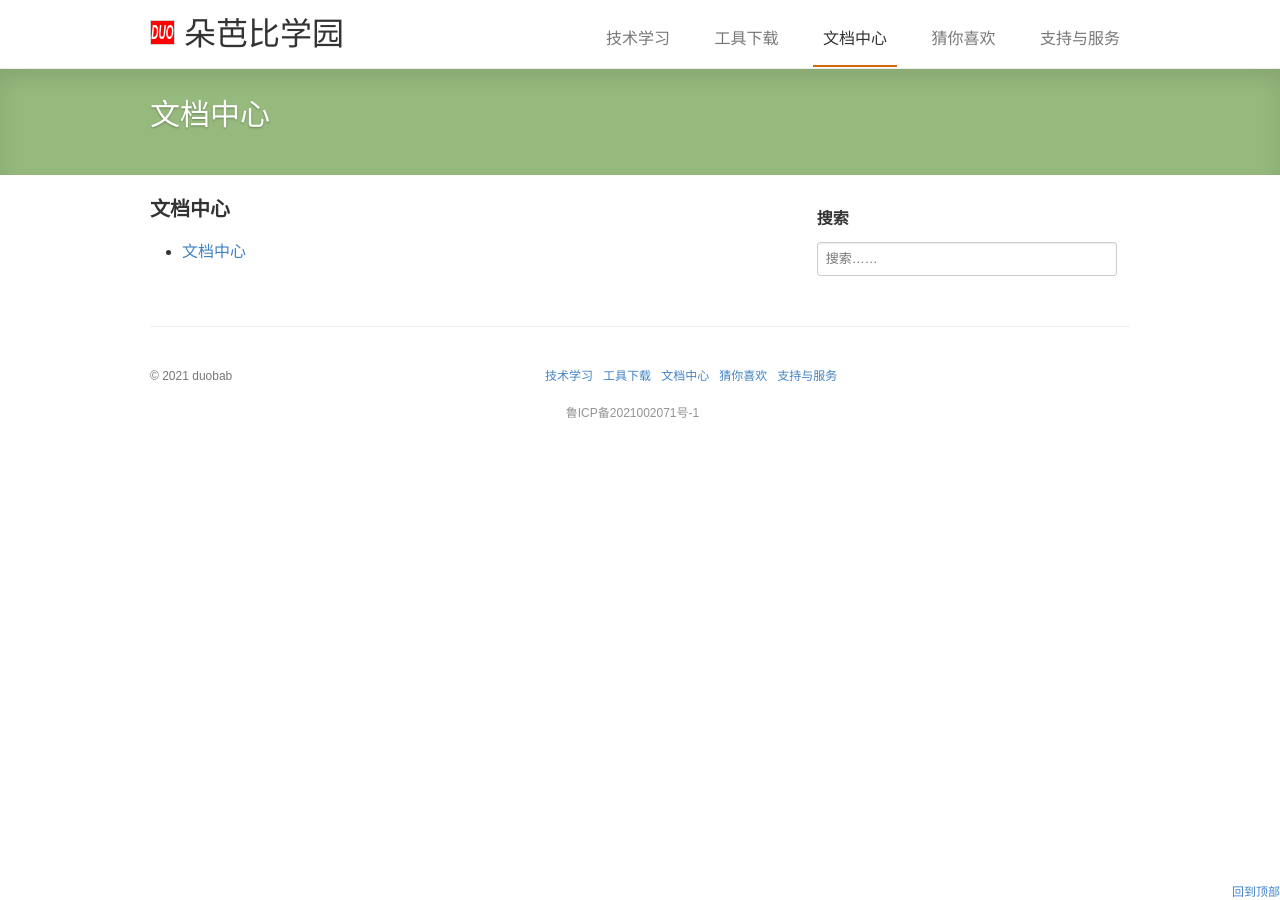
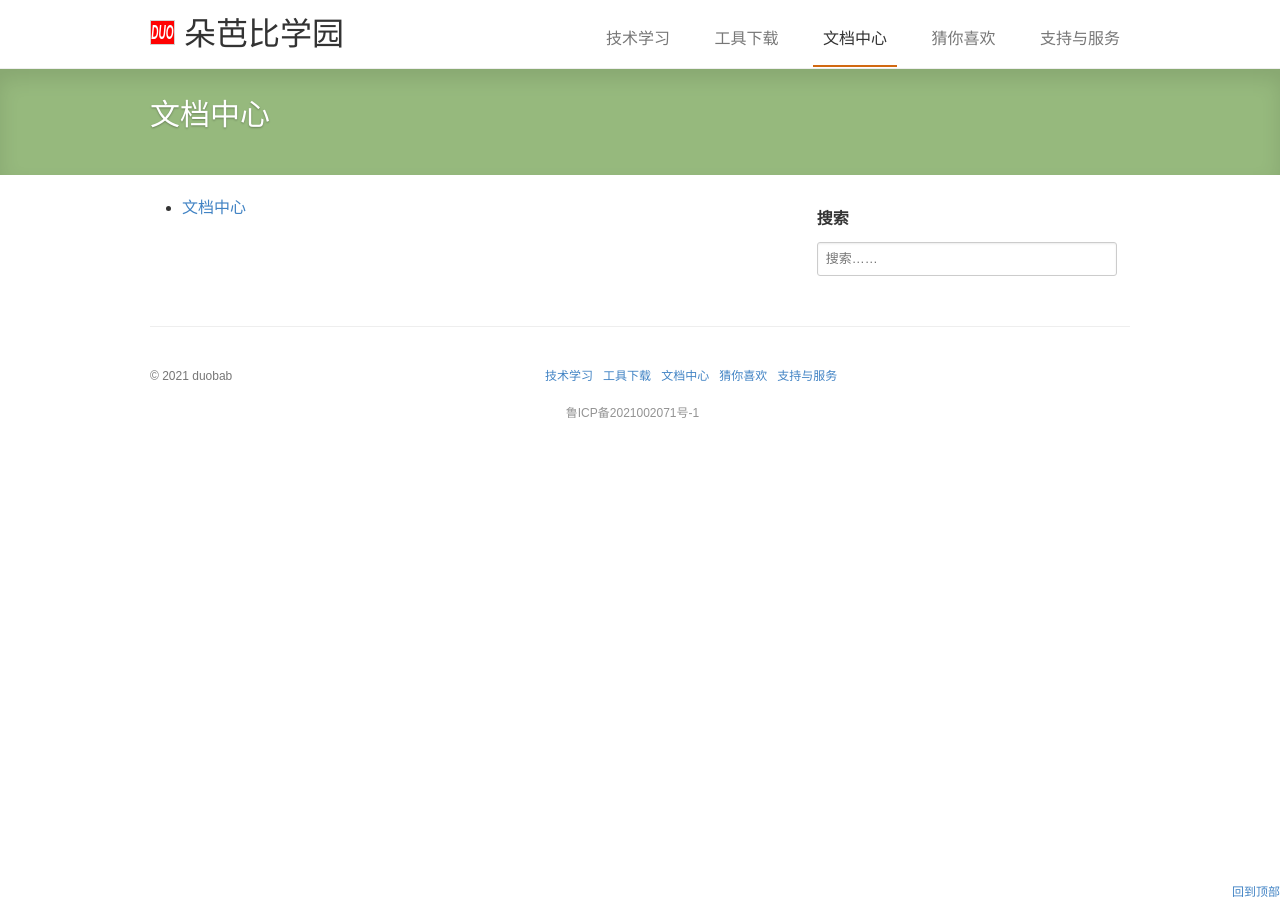
Before and after one commit to duobab/duobab.github.io, a Jekyll site: the page built from pages/website.md, in a window 1280 px wide. Built offline with Jekyll 4.4.1, drawn with Linux system fonts in a browser that asks for light colours; comment, search, counter and statistics services are not loaded; a style sheet for code colours, icons or effects is not loaded.

Commit message:
Update website.md

```diff
--- a/pages/website.md
+++ b/pages/website.md
@@ -7,7 +7,6 @@ menu: 文档中心
 permalink: /website/
 ---
 
-#### 文档中心
 <ul>
 {% for ws in site.data.website1 %}
 <li><a href="{{ ws.url }}" target="_blank">{{ ws.name }}</a></li>
```
